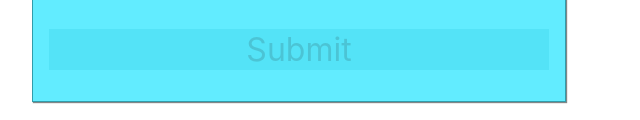
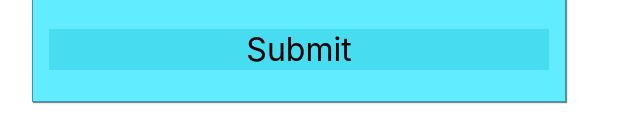
Before and after one commit to Kalikoze/Bill-Splitter, a plain HTML site: page index.html in a window 1280 px wide. Shown: the part 255-375 px from the top of the page, without its empty margins (0-640 px from the left). Drawn offline with Linux system fonts and the light colour scheme.

Commit message:
Removed disabled attribute

```diff
--- a/index.html
+++ b/index.html
@@ -17,7 +17,7 @@
         <label>Number of People Dining
           <input type="text" class="new-item-form--people-dining">
         </label>
-        <input type="submit" class="new-item-form--submit" disabled>
+        <input type="submit" class="new-item-form--submit">
       </form>
       <ul class="bill-list"></ul>
     </div>
```
